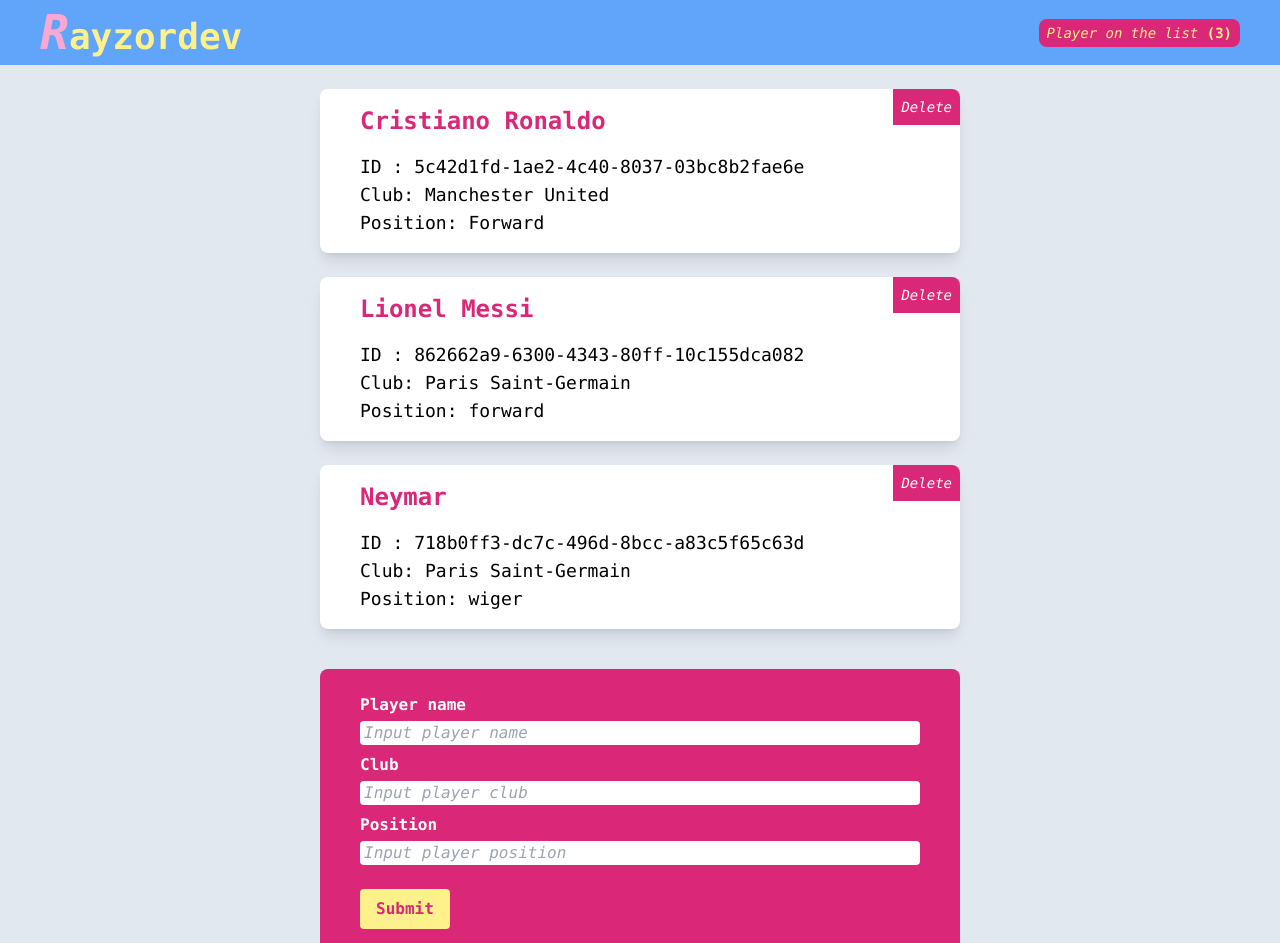
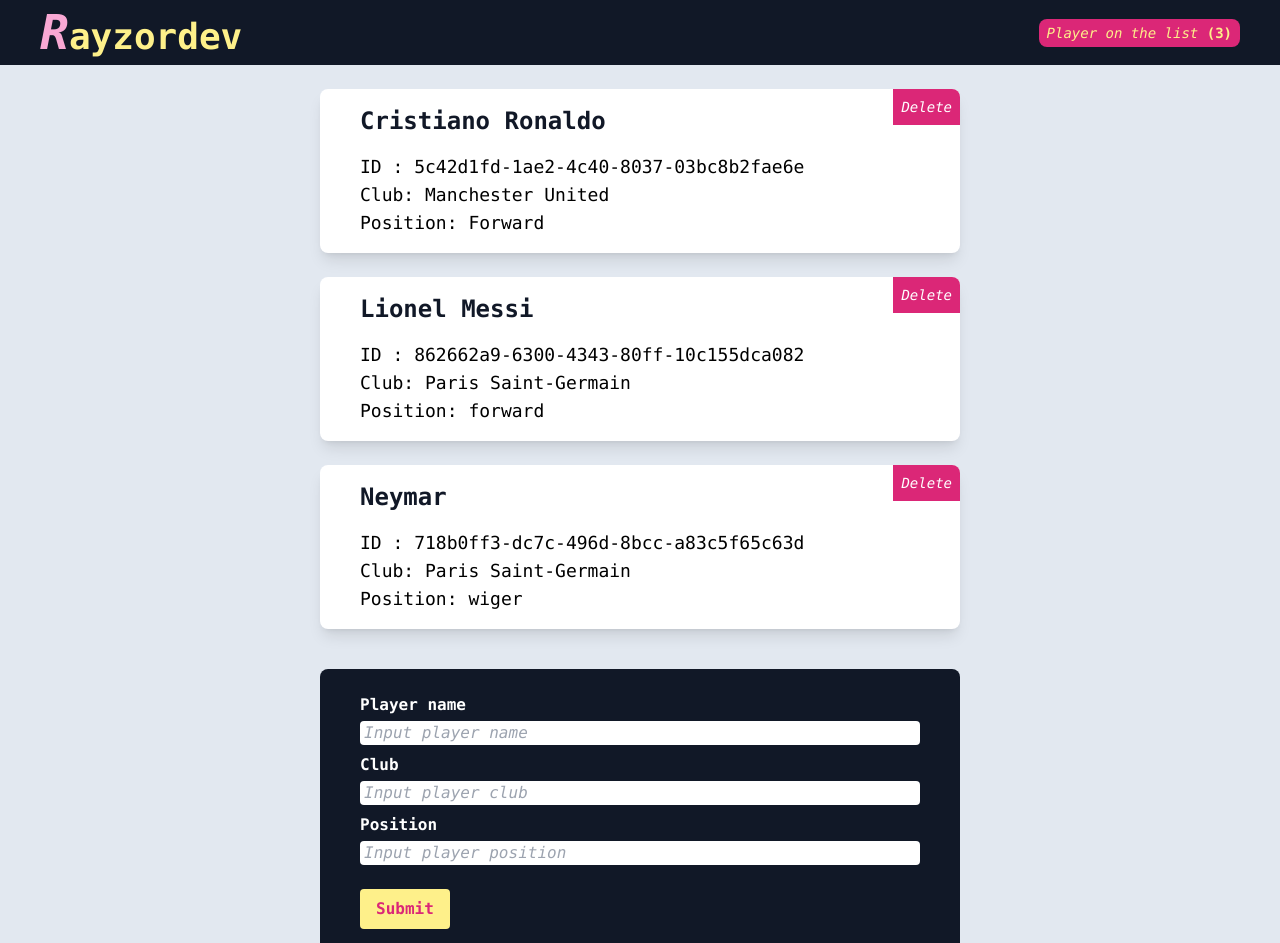
Before and after one commit to Rayzor8/contextReducer01, a React (Create React App) app: page / in a window 1280 px wide. Shown: the top 943 px of the page. Built offline with nearby package versions, Linux system fonts and the light colour scheme.

Commit message:
change color theme on Button,Navbar,PlayerDetails,PlayerInputForm,Modals components

```diff
--- a/src/components/Button.js
+++ b/src/components/Button.js
@@ -15,7 +15,7 @@ const Button = ({ bg, text, el, setShowModal }) => {
    return (
       <>
          <button
-            className={`px-4 py-2 md:px-8 md:py-3 mb-4 md:mb-2 rounded-full ${bg} w-fit text-white font-bold shadow-lg shadow-stone-400 hover:scale-95 transition duration-200`}
+            className={`px-4 py-2 md:px-8 md:py-3 mb-4 md:mb-2 rounded-full ${bg} w-fit text-white font-bold shadow-md shadow-yellow-200 hover:scale-95 transition duration-200`}
             onClick={handleClick}
          >
             {text}
--- a/src/components/Navbar.js
+++ b/src/components/Navbar.js
@@ -5,7 +5,7 @@ const Navbar = () => {
    const { player } = useContext(playerContext);
 
    return (
-      <nav className="bg-blue-400 flex gap-4 justify-between items-center px-10 py-2">
+      <nav className="bg-gray-900 flex gap-4 justify-between items-center px-10 py-2">
          <h1 className="text-base md:text-4xl font-bold font-mono text-yellow-200 first-letter:italic first-letter:text-2xl md:first-letter:text-5xl first-letter:text-pink-300 shadow-pink-300">
             Rayzordev
          </h1>
--- a/src/components/PlayerDetails.js
+++ b/src/components/PlayerDetails.js
@@ -16,7 +16,7 @@ const PlayerDetails = ({ el }) => {
          >
             Delete
          </button>
-         <h1 className="text-xl md:text-2xl text-pink-600 font-bold">
+         <h1 className="text-xl md:text-2xl text-gray-900 font-bold">
             {el.playerName}
          </h1>
          <div className="mt-4">
--- a/src/components/PlayerInputForm.js
+++ b/src/components/PlayerInputForm.js
@@ -30,7 +30,7 @@ const PlayerInputForm = () => {
 
    return (
       <form
-         className="my-10 mx-4 py-6 md:mx-20 lg:mx-80 bg-pink-600 px-4 md:px-10  rounded-lg flex flex-col gap-2"
+         className="my-10 mx-4 py-6 md:mx-20 lg:mx-80 bg-gray-900  px-4 md:px-10  rounded-lg flex flex-col gap-2"
          onSubmit={handleSubmit}
       >
          {alert && (
--- a/src/components/modals/DeleteModals.js
+++ b/src/components/modals/DeleteModals.js
@@ -4,7 +4,7 @@ import Button from '../Button';
 const DeleteModals = ({ el, setShowModal }) => {
    return (
       <div className="absolute inset-0">
-         <div className="bg-slate-800 h-full mx-auto text-white rounded-lg px-6 py-20 flex justify-center flex-col items-center gap-6">
+         <div className="bg-gray-900 h-full mx-auto text-white rounded-lg px-6 py-20 flex justify-center flex-col items-center gap-6">
             <h1>Are You sure to delete this Player Data?</h1>
             <div className="space-x-4">
                <Button
```
